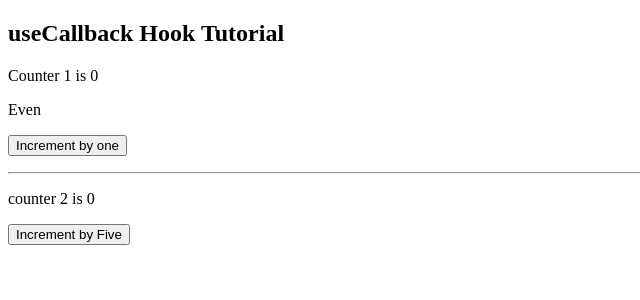
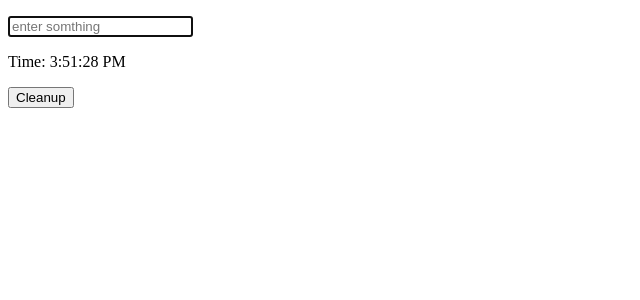
Before and after one commit to Muhammad-Riyead-Rahman/react-tutorials, a React (Create React App) app in the folder my-app/: page / in a window 1280 px wide. Shown: the top 300 px of the page, without its empty margins (0-640 px from the left). Built offline with nearby package versions, Linux system fonts and the light colour scheme.

Commit message:
useRef-forwardRef_Hook lesson complete

```diff
--- a/my-app/src/App.js
+++ b/my-app/src/App.js
@@ -1,39 +1,11 @@
-import { useCallback, useMemo, useState } from "react";
-import Button from "./Components/Button";
-import ShowCount from "./Components/ShowCount";
-import Title from "./Components/Title";
+import Form from "./Components/Form";
+import Time from './Components/Time';
 
 function App() {
-  const [count1, setCount1] = useState(0);
-  const [count2, setCount2] = useState(0);
-
-  const incrementByOne = useCallback(() => {
-    setCount1((prevCount1) => prevCount1 + 1);
-  }, []);
-
-  const incrementByFive = useCallback(() => {
-    setCount2((prevCount2) => prevCount2 + 5);
-  }, []);
-
-  const isEvenOrOdd = useMemo(() => {
-    let i = 0;
-    while (i < 1000000000) i += 1; // costly operation
-    return count1 % 2 === 0;
-  }, [count1]);
-
   return (
     <div className='App'>
-      <Title />
-      <ShowCount count={count1} title='Counter 1' />
-      <span>{isEvenOrOdd ? "Even" : "Odd"}</span>
-      <Button type='button' handleClick={incrementByOne}>
-        Increment by one
-      </Button>
-      <hr />
-      <ShowCount count={count2} title='counter 2' />
-      <Button type='button' handleClick={incrementByFive}>
-        Increment by Five
-      </Button>
+      <Form />
+      <Time />
     </div>
   );
 }
--- a/my-app/src/Components/Button.jsx
+++ /dev/null
@@ -1,15 +0,0 @@
-import React from "react";
-
-function Button({handleClick, children}) {
-    console.log(`rendering button ${children}`);
-
-    return (
-        <p>
-            <button type="button" onClick={handleClick}>
-                {children}
-            </button>
-        </p>
-    )
-}
-
-export default React.memo(Button);
--- /dev/null
+++ b/my-app/src/Components/Form.jsx
@@ -0,0 +1,21 @@
+import { useEffect, useRef } from "react";
+import Input from './Input';
+
+function Form() {
+  const inputRef = useRef(null);
+
+  useEffect(() => {
+    console.log(inputRef.current);
+    inputRef.current.focus();
+  });
+
+  return (
+    <div>
+      <p>
+        <Input ref={inputRef} type='text' placeholder='enter somthing' />
+      </p>
+    </div>
+  );
+}
+
+export default Form;
--- /dev/null
+++ b/my-app/src/Components/Input.jsx
@@ -0,0 +1,9 @@
+import React from "react";
+
+function Input({ type, placeholder }, ref) {
+  return <input ref={ref} type={type} placeholder={placeholder} />;
+}
+
+const forwardedInput = React.forwardRef(Input);
+
+export default forwardedInput;
--- a/my-app/src/Components/ShowCount.jsx
+++ /dev/null
@@ -1,13 +0,0 @@
-import React from "react";
-
-function ShowCount({count, title}) {
-    console.log(`rendering ${title}`);
-
-    return (
-        <p>
-            {title} is {count}
-        </p>
-    )
-}
-
-export default React.memo(ShowCount);
--- /dev/null
+++ b/my-app/src/Components/Time.jsx
@@ -0,0 +1,30 @@
+import { useEffect, useRef, useState } from "react";
+
+export default function Time() {
+  const [date, setDate] = useState(new Date());
+  const buttonRef = useRef();
+
+  const tick = () => {
+    setDate(new Date());
+  };
+
+  useEffect(() => {
+    buttonRef.current = setInterval(tick, 1000);
+
+    // do the cleanup - stop the timer
+    return () => {
+      clearInterval(buttonRef.current);
+    };
+  }, []);
+
+  return (
+    <div>
+      <p>Time: {date.toLocaleTimeString()}</p>
+      <p>
+        <button type='button' onClick={() => clearInterval(buttonRef.current)}>
+          Cleanup
+        </button>
+      </p>
+    </div>
+  );
+}
--- a/my-app/src/Components/Title.jsx
+++ /dev/null
@@ -1,8 +0,0 @@
-import React from "react";
-
-function Title() {
-    console.log('rendering title...');
-    return <h2>useCallback Hook Tutorial</h2>
-}
-
-export default React.memo(Title);
```
